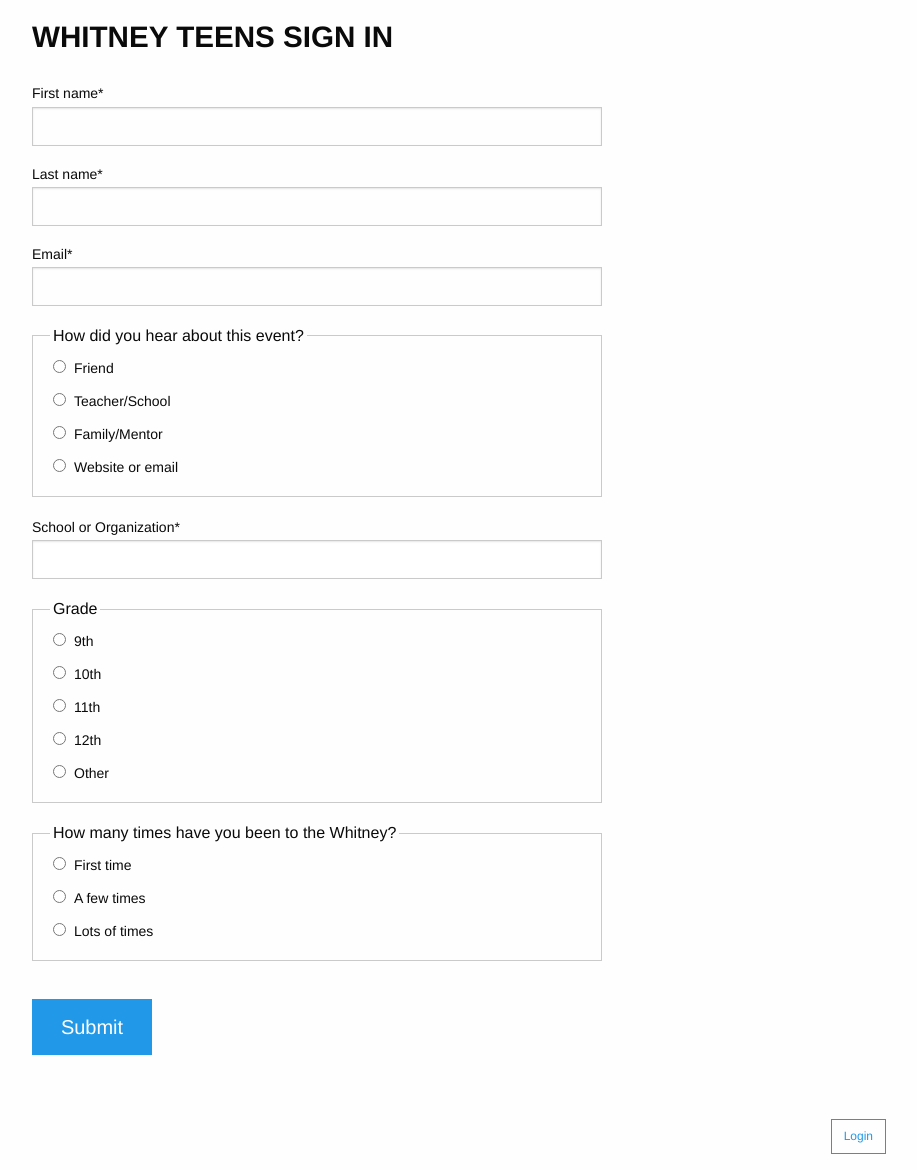
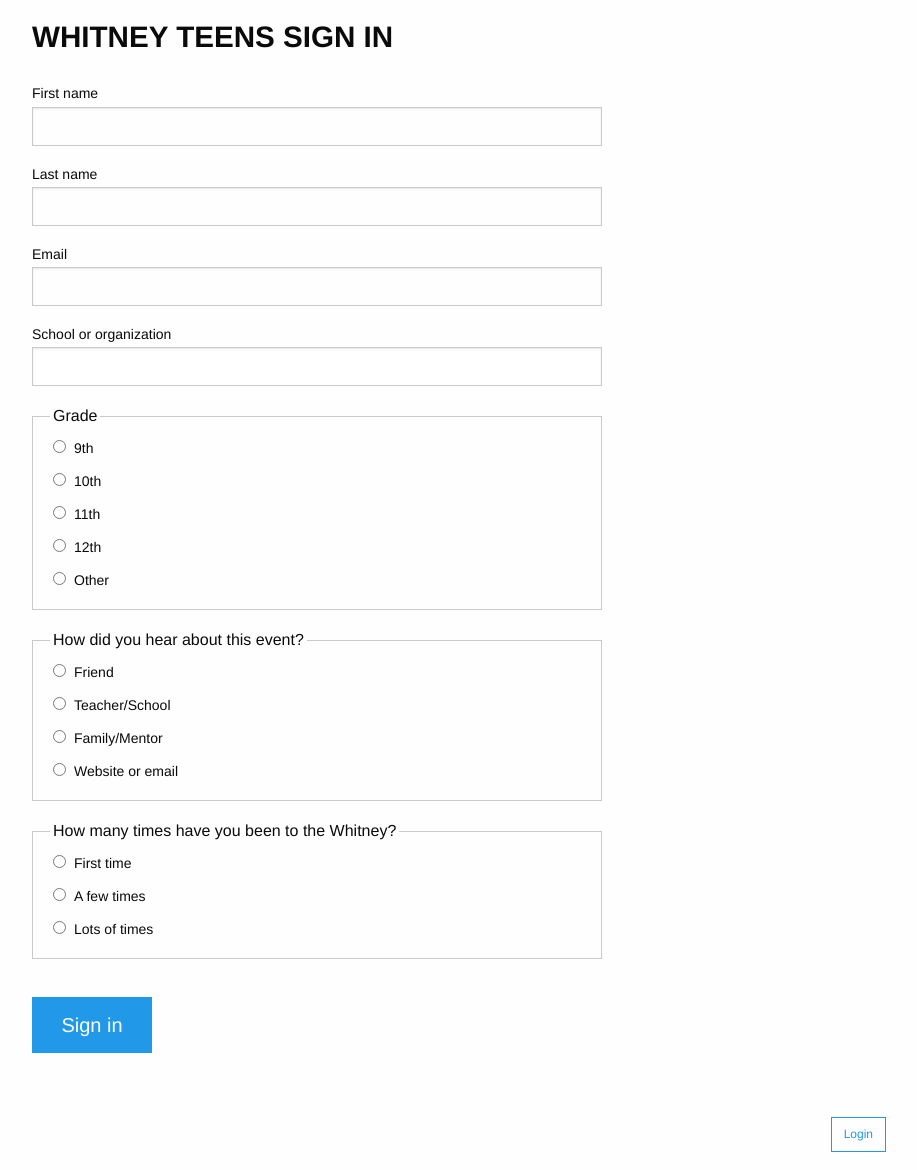
Before and after one commit to brooksco/whitney, a website: page index.html in a window 1280 px wide. Shown: the whole page, without its empty margins (323-1240 px from the left). Drawn offline with Linux system fonts and the light colour scheme; a script that the page names is missing.

Commit message:
Reordered questions to flow better, should make more sense. Removed asterisks since all fields are required and they're probably just a distraction. Changed submit button to sign in button, sounds less like we're just trolling for information. Lowercased the o for organization

```diff
--- a/index.html
+++ b/index.html
@@ -33,35 +33,23 @@
   <div class="large-6 medium-8 small-centered columns">
 
     <form id="whitneyForm" data-abide novalidate>
-      <label>First name*
+      <label>First name
         <input type="text" name="First name" required>
         <!-- <span class="form-error">Required.</span> -->
       </label>
 
-      <label>Last name*
+      <label>Last name
         <input type="text" name="Last name" required>
         <!-- <span class="form-error">Required.</span> -->
       </label>
 
-      <label id="emailLabel">Email*
+      <label id="emailLabel">Email
         <input type="email" name="Email" id="emailInput">
         <!-- <span class="form-error">Required.</span> -->
       </label>
 
-      <fieldset class="fieldset">
-        <!-- <legend>How did you hear about Open Studio for Teens?</legend> -->
-        <legend>How did you hear about this event?</legend>
-        <input type="radio" name="How did you hear about Open Studio for Teens?" value="friend" id="hearAboutFriend" required><label for="hearAboutFriend">Friend</label>
-        <br>
-        <input type="radio" name="How did you hear about Open Studio for Teens?" value="teacher/school" id="hearAboutTeacherSchool"><label for="hearAboutTeacherSchool">Teacher/School</label>
-        <br>
-        <input type="radio" name="How did you hear about Open Studio for Teens?" value="family/mentor" id="hearAboutFamilyMentor"><label for="hearAboutFamilyMentor">Family/Mentor</label>
-        <br>
-        <input type="radio" name="How did you hear about Open Studio for Teens?" value="website or email" id="hearAboutWebsiteEmail"><label for="hearAboutWebsiteEmail">Website or email</label>
-      </fieldset>
-
-      <label>School or Organization*
-        <input type="text" name="School/Organization/Other" id="schoolInput" class="typeahead">
+      <label>School or organization
+        <input type="text" name="School/Organization/Other" id="schoolInput" class="typeahead" required>
         <!-- <span class="form-error">Required.</span> -->
       </label>
 
@@ -79,6 +67,18 @@
       </fieldset>
 
       <fieldset class="fieldset">
+        <!-- <legend>How did you hear about Open Studio for Teens?</legend> -->
+        <legend>How did you hear about this event?</legend>
+        <input type="radio" name="How did you hear about Open Studio for Teens?" value="friend" id="hearAboutFriend" required><label for="hearAboutFriend">Friend</label>
+        <br>
+        <input type="radio" name="How did you hear about Open Studio for Teens?" value="teacher/school" id="hearAboutTeacherSchool"><label for="hearAboutTeacherSchool">Teacher/School</label>
+        <br>
+        <input type="radio" name="How did you hear about Open Studio for Teens?" value="family/mentor" id="hearAboutFamilyMentor"><label for="hearAboutFamilyMentor">Family/Mentor</label>
+        <br>
+        <input type="radio" name="How did you hear about Open Studio for Teens?" value="website or email" id="hearAboutWebsiteEmail"><label for="hearAboutWebsiteEmail">Website or email</label>
+      </fieldset>
+
+      <fieldset class="fieldset">
         <legend>How many times have you been to the Whitney?</legend>
         <input type="radio" name="How many times have you been to the Whitney?" value="First time" id="firstTimeWhitney" required><label for="firstTimeWhitney">First time</label>
         <br>
@@ -86,7 +86,6 @@
         <br>
         <input type="radio" name="How many times have you been to the Whitney?" value="Lots of times" id="lotsTimesWhitney"><label for="lotsTimesWhitney">Lots of times</label>
       </fieldset>
-
 
 <!--       <fieldset class="fieldset">
         <legend>How many times have you attended Open Studio?</legend>
@@ -97,14 +96,13 @@
         <input type="radio" name="How many times have you attended Open Studio?" value="Lots of times" id="lotsTimesStudio"><label for="lotsTimesStudio">Lots of times</label>
       </fieldset> -->
 
-
       <div data-abide-error class="alert callout" style="display: none;">
         <p>
-          <i class="fi-alert"></i>Please enter all the required fields.
+          <i class="fi-alert"></i>Please answer all questions.
         </p>
       </div>
 
-      <input id="formSubmit" type="submit" value="Submit" class="button large">
+      <input id="formSubmit" type="submit" value="Sign in" class="button large">
 
       <div class="loader-container ball-chasing">
         <div class="loader hide">
--- a/js/app.js
+++ b/js/app.js
@@ -701,7 +701,7 @@
 	} else {
 		$(".loader").addClass("hide");
 		$("#formSubmit").removeClass("disabled");
-		$("#formSubmit").attr("value", "Submit");
+		$("#formSubmit").attr("value", "Sign in");
 	}
 }
 
```
